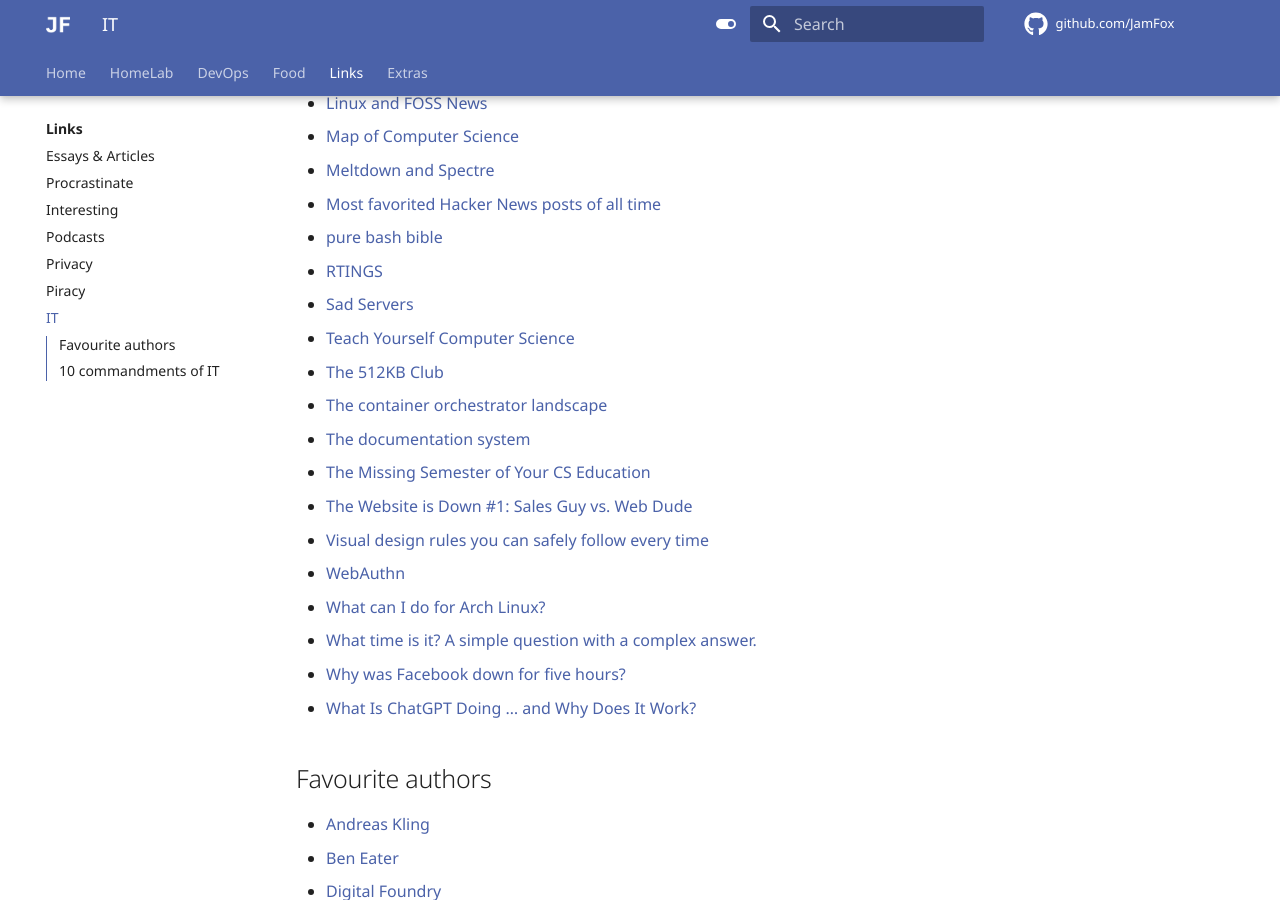
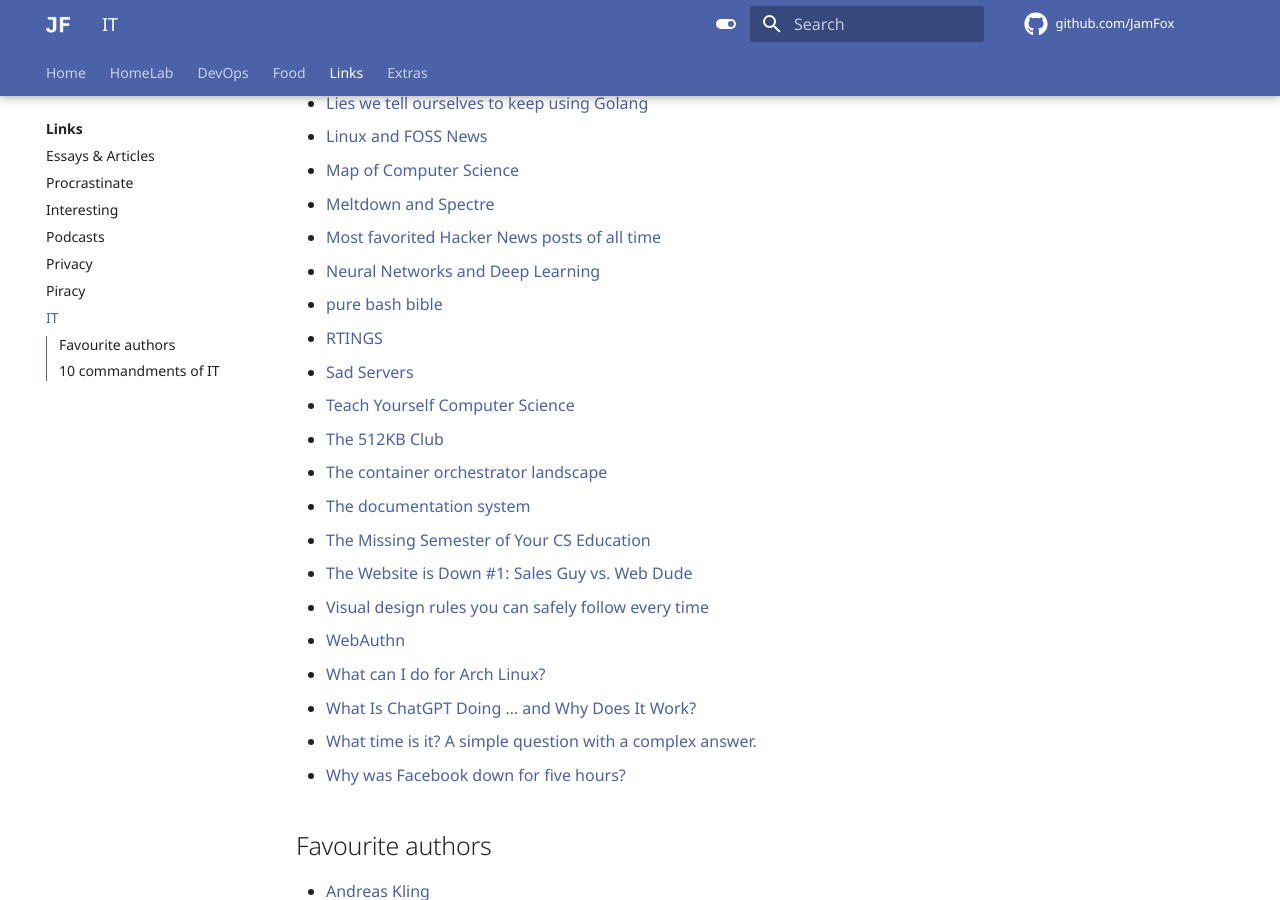
Before and after one commit to JamFox/docs.jamfox.dev, an MkDocs documentation site: the page built from docs/content/links/it.md, in a window 1280 px wide and 900 px high, scrolled down 943 px. Built offline with MkDocs 1.6.1 and Material for MkDocs 9.7.7, drawn with Linux system fonts in a browser that asks for light colours; comment, search, counter and statistics services are not loaded; some of the changed text lies outside the part shown.

Commit message:
it: ml links

```diff
--- a/docs/content/links/it.md
+++ b/docs/content/links/it.md
@@ -30,6 +31,7 @@ title: "IT"
 - [Map of Computer Science](https://youtu.be/SzJ46YA_RaA)
 - [Meltdown and Spectre](https://meltdownattack.com/)
 - [Most favorited Hacker News posts of all time](https://observablehq.com/@tomlarkworthy/hacker-favourites-analysis)
+- [Neural Networks and Deep Learning](neuralnetworksanddeeplearning.com)
 - [pure bash bible](https://github.com/dylanaraps/pure-bash-bible)
 - [RTINGS](https://www.rtings.com/)
 - [Sad Servers](https://sadservers.com)
@@ -42,9 +44,9 @@ title: "IT"
 - [Visual design rules you can safely follow every time](https://anthonyhobday.com/sideprojects/saferules/)
 - [WebAuthn](https://webauthn.guide/#about-webauthn)
 - [What can I do for Arch Linux?](https://whatcanidofor.archlinux.org/)
+- [What Is ChatGPT Doing … and Why Does It Work?](https://writings.stephenwolfram.com/2023/02/what-is-chatgpt-doing-and-why-does-it-work/)
 - [What time is it? A simple question with a complex answer.](https://andrea.corbellini.name/2023/01/23/what-time-is-it/)
 - [Why was Facebook down for five hours?](https://youtu.be/-wMU8vmfaYo)
-- [What Is ChatGPT Doing … and Why Does It Work?](https://writings.stephenwolfram.com/2023/02/what-is-chatgpt-doing-and-why-does-it-work/)
 
 ## Favourite authors
 
```
Also changed, not shown: other parts of docs/content/links/it.md (+1 -0 lines).
